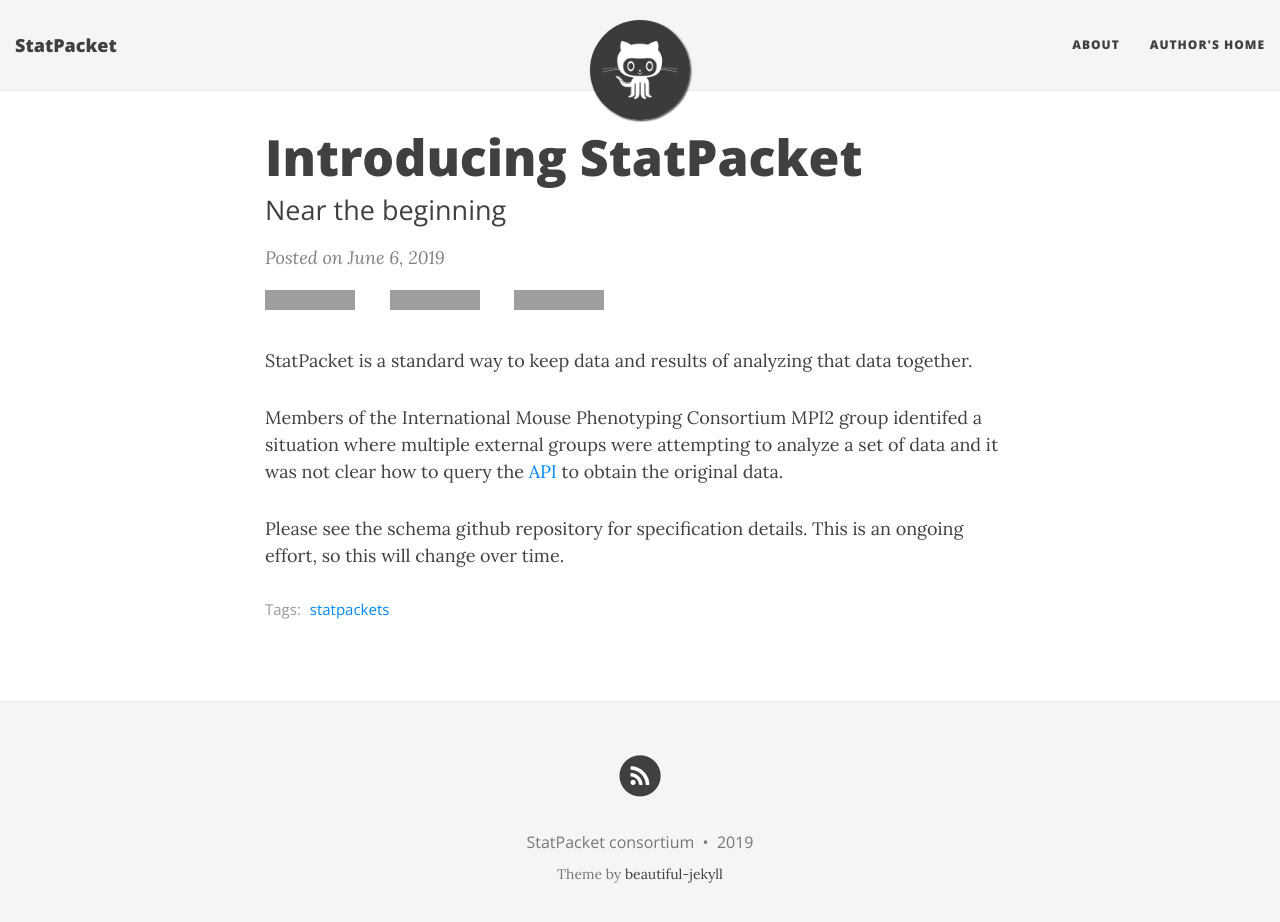
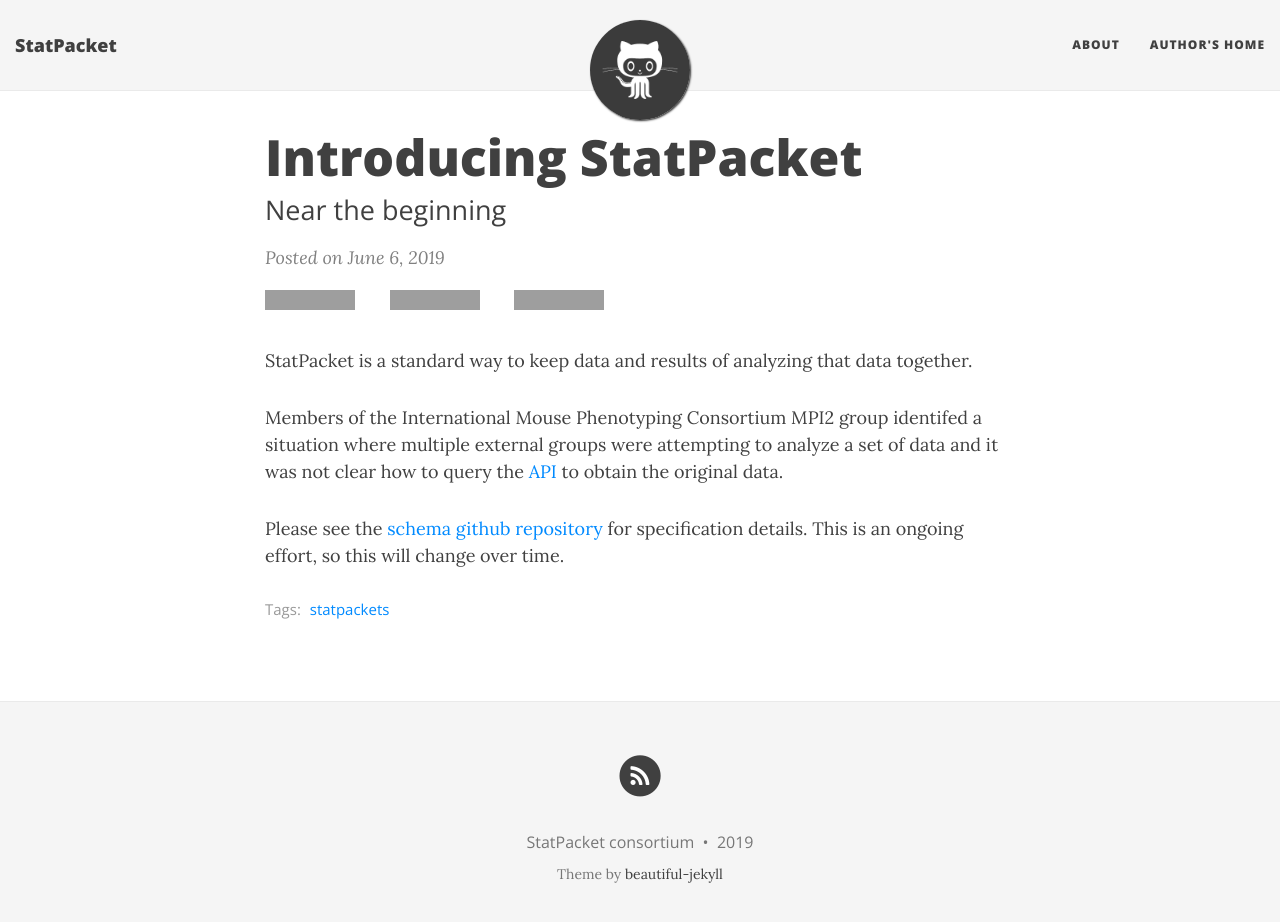
Before and after one commit to statpackets/statpacket.github.io, a Jekyll site: the page built from _posts/2019-06-06-intro.md, in a window 1280 px wide and 935 px high. Shown: the top 922 px of the window. Built offline with Jekyll 4.4.1, drawn with Linux system fonts in a browser that asks for light colours; nearby versions of some CDN libraries; part of the change alters nothing that is shown; grey boxes are pictures that could not be loaded.

```diff
--- a/_posts/2019-06-06-intro.md
+++ b/_posts/2019-06-06-intro.md
@@ -12,4 +12,4 @@ StatPacket is a standard way to keep data and results of analyzing that data tog
 
 Members of the International Mouse Phenotyping Consortium MPI2 group identifed a situation where multiple external groups were attempting to analyze a set of data and it was not clear how to query the [API](https://www.mousephenotype.org/help/api-access/) to obtain the original data.
 
-Please see the schema github repository for specification details.  This is an ongoing effort, so this will change over time.
+Please see the [schema github repository](https://github.com/statpackets/statpacket-schema) for specification details.  This is an ongoing effort, so this will change over time.
```
